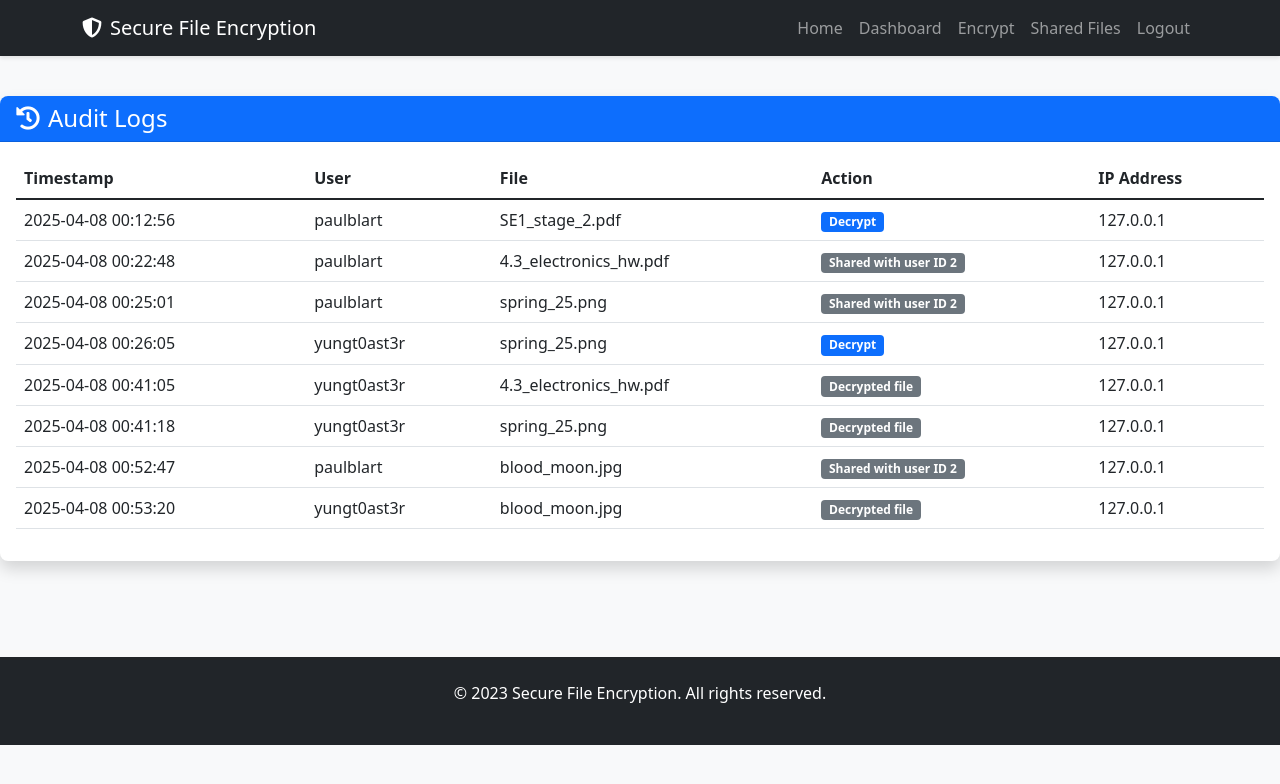
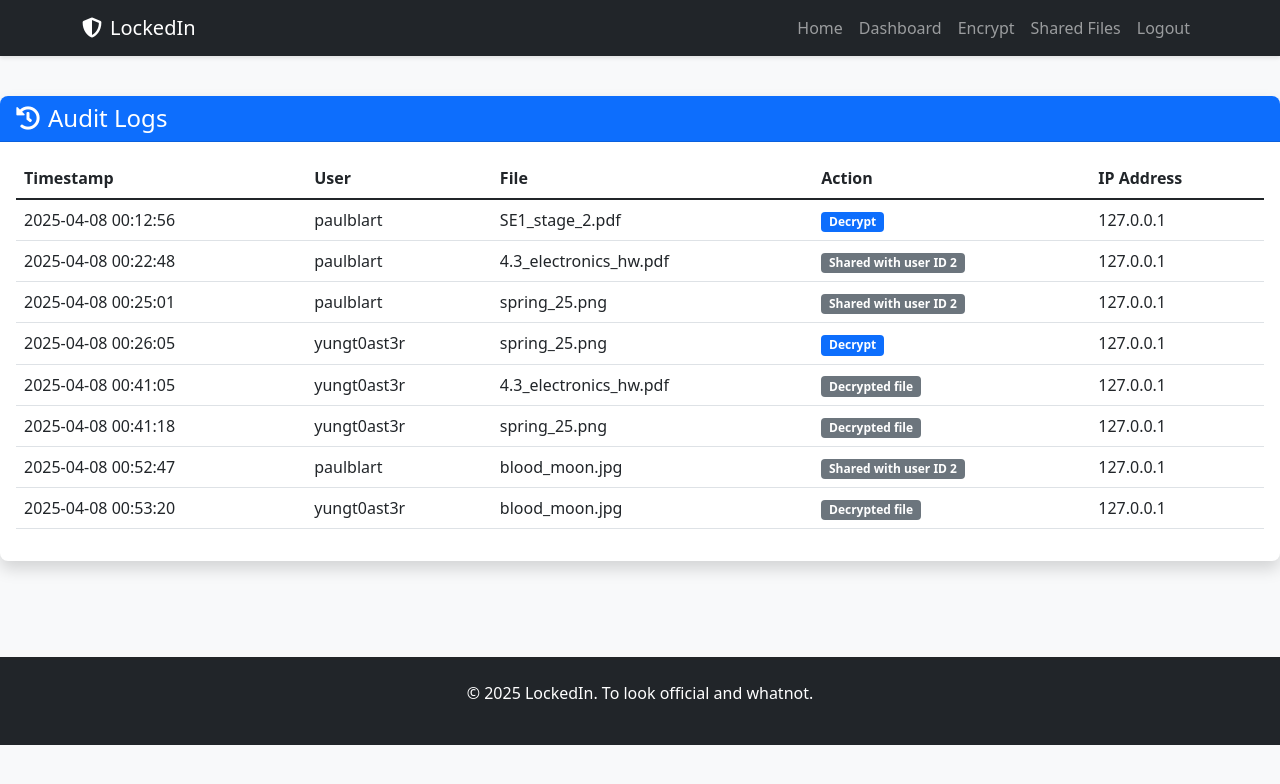
Before and after one commit to aj-riv22/file-encryption-project, a Flask app: page /audit_logs in a window 1280 px wide. Shown: the top 784 px of the page. Run offline with Flask 3, Linux system fonts and the light colour scheme; a user stored in the database is signed in; data comes from the database, SQL or seed files in the repository.

Commit message:
Update UI with new name

```diff
--- a/app/templates/base.html
+++ b/app/templates/base.html
@@ -16,7 +16,7 @@
     <nav class="navbar navbar-expand-lg navbar-dark bg-dark">
         <div class="container">
             <a class="navbar-brand" href="{{ url_for('main.index') }}">
-                <i class="fas fa-shield-alt me-2"></i>Secure File Encryption
+                <i class="fas fa-shield-alt me-2"></i>LockedIn
             </a>
             <button class="navbar-toggler" type="button" data-bs-toggle="collapse" data-bs-target="#navbarNav">
                 <span class="navbar-toggler-icon"></span>
@@ -74,7 +74,7 @@
     <!-- Footer -->
     <footer class="bg-dark text-white py-4 mt-5">
         <div class="container text-center">
-            <p>&copy; 2023 Secure File Encryption. All rights reserved.</p>
+            <p>&copy; 2025 LockedIn. To look official and whatnot.</p>
         </div>
     </footer>
 
```
